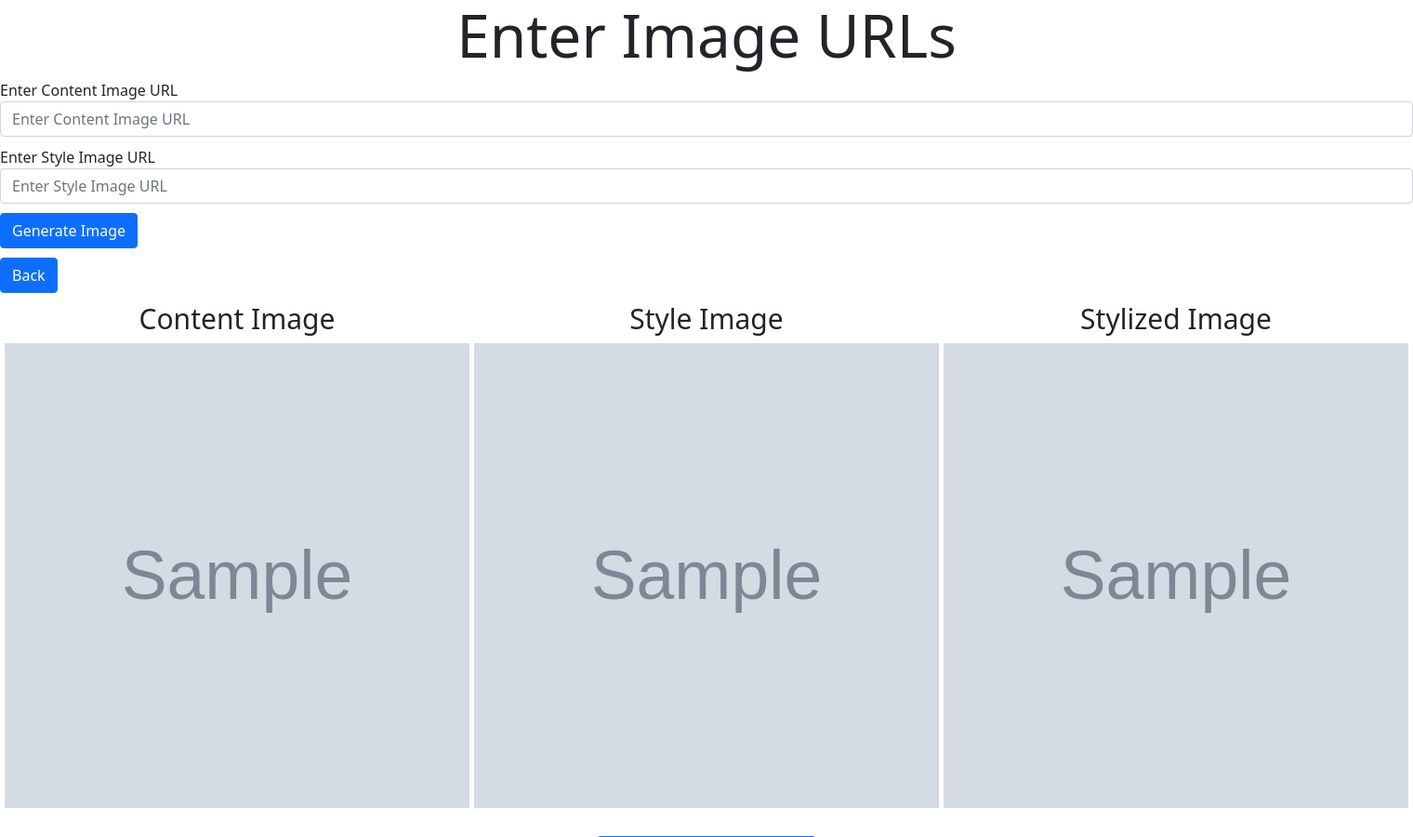
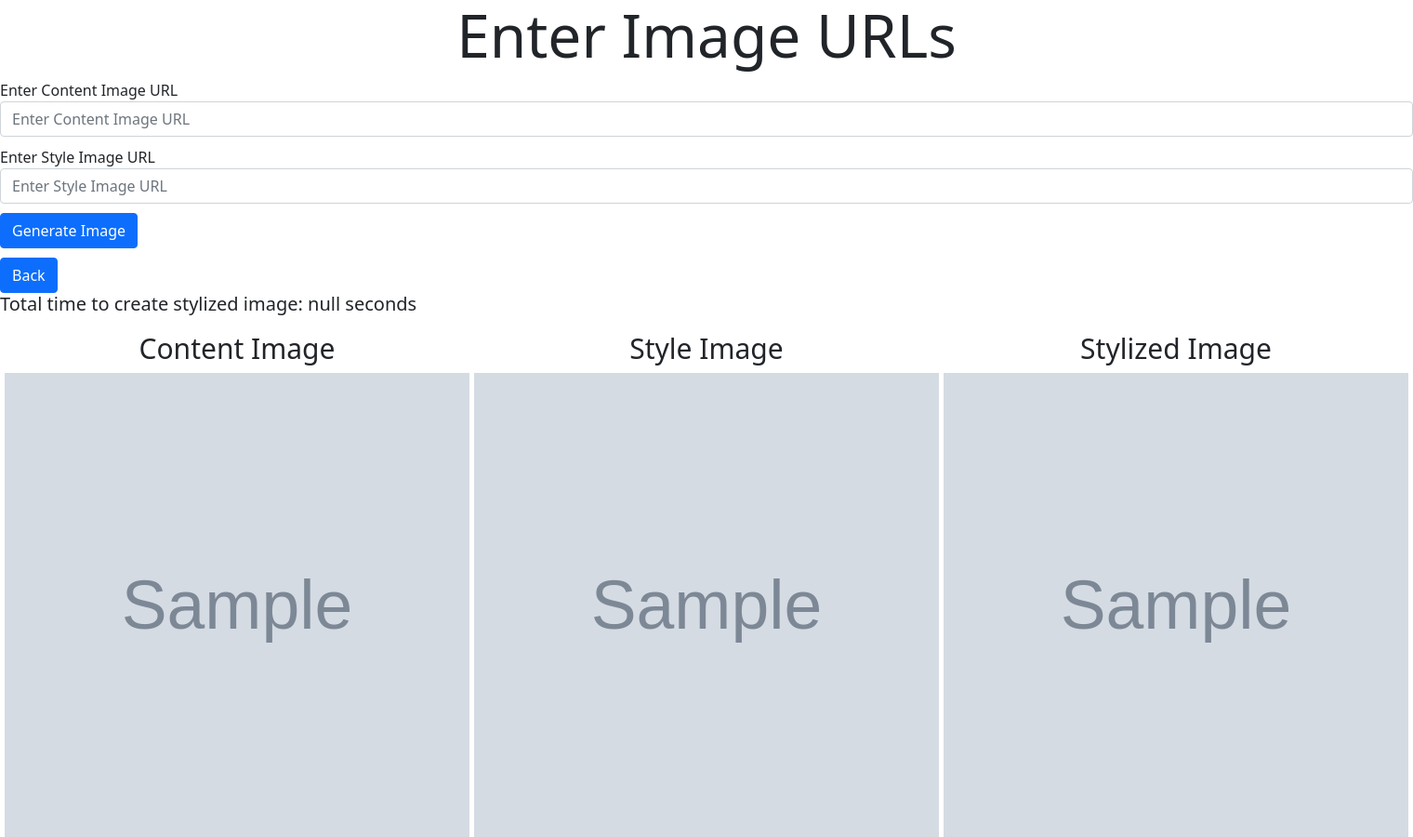
Before and after one commit to software-students-fall2022/final-project-project5-team5, a Flask app: template ml-client/templates/url.html in a window 1520 px wide. Shown: the top 900 px of the page at 93% size. Run offline with Flask 2, Linux system fonts and the light colour scheme; the template is opened without the code that fills it: most values are stand-ins (such as "Sample title", 1, 10 or a date in 2020); grey boxes marked "Sample" are stand-in pictures.

Commit message:
added total time to create image to url.html

```diff
--- a/ml-client/templates/url.html
+++ b/ml-client/templates/url.html
@@ -31,6 +31,7 @@
         <div class="spin hidden" id="spinDiv"></div>
 
         {% if stylizedImageURI %}
+        <h5 id="totTime"></h5>
         <div class="results moveup">
             <div class="imageContainer">
                 <h3 class="imageLabel lead">Content Image</h3>
@@ -56,10 +57,30 @@
         {% endif %}
 
         <script>
+
+            function timeCompleted() {
+                let currentTime = JSON.parse(localStorage.getItem("counter"));
+                currentTime += 1;
+                localStorage.setItem("counter", JSON.stringify(currentTime));
+            }
+
+            // start timer when generator button clicked
             document.getElementById("generateImage").addEventListener("click", function() {
+                let counter = 0;
+                localStorage.setItem("counter", JSON.stringify(counter));
                 document.getElementById("spinDiv").classList.remove("hidden");
+                let start = setInterval(timeCompleted, 1000);
             });
+
+            // display total time
+            let currentTime = JSON.parse(localStorage.getItem("counter"));
+            if (currentTime > 60) {
+                let mins = Math.floor(currentTime / 60);
+                let seconds = time - mins * 60;
+                document.getElementById("totTime").innerText = `Total time to create stylized image: ${mins} mins ${seconds} secs`;
+            } else {
+                document.getElementById("totTime").innerText = `Total time to create stylized image: ${currentTime} seconds`;
+            }
         </script>
-
     </body>
 </html>
```
